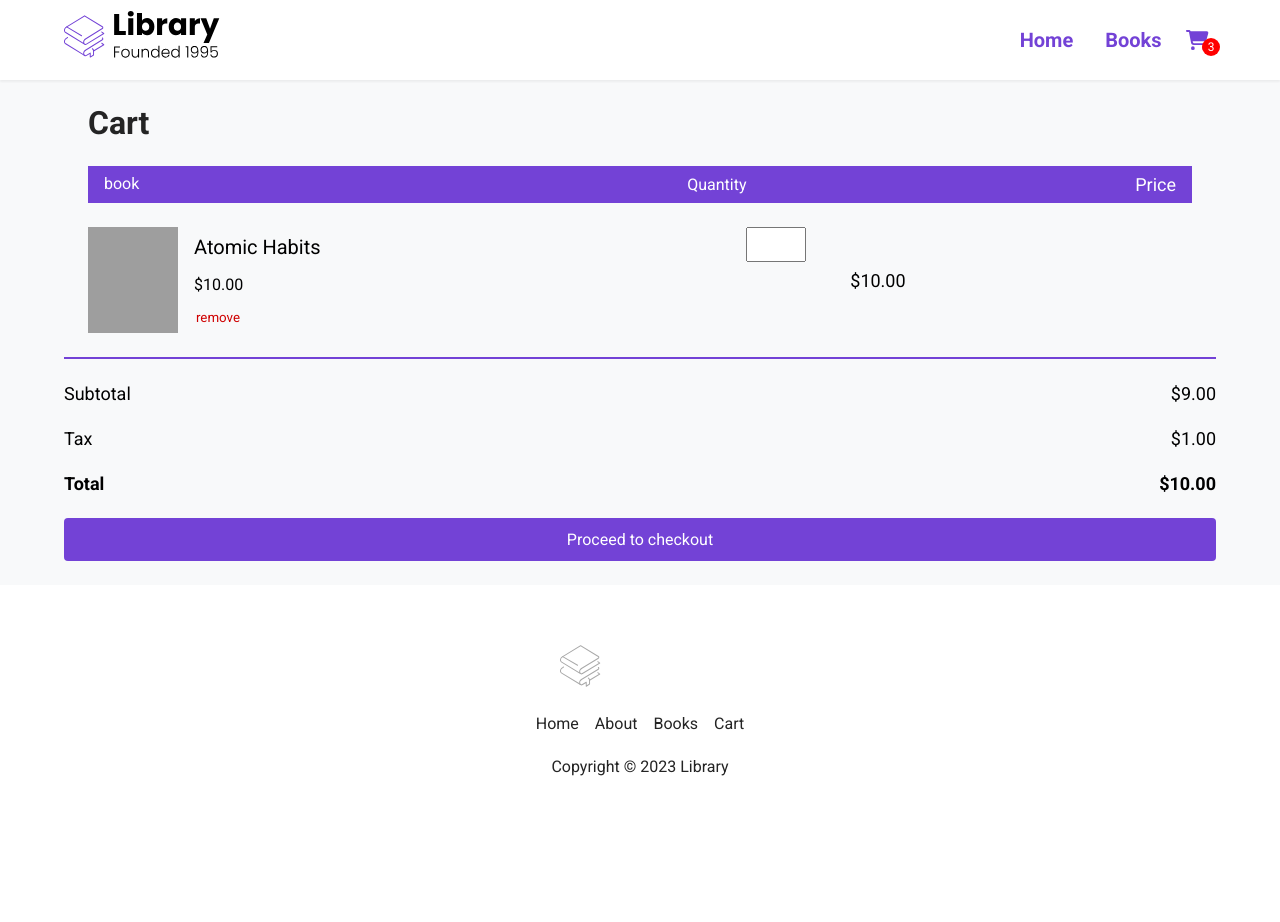
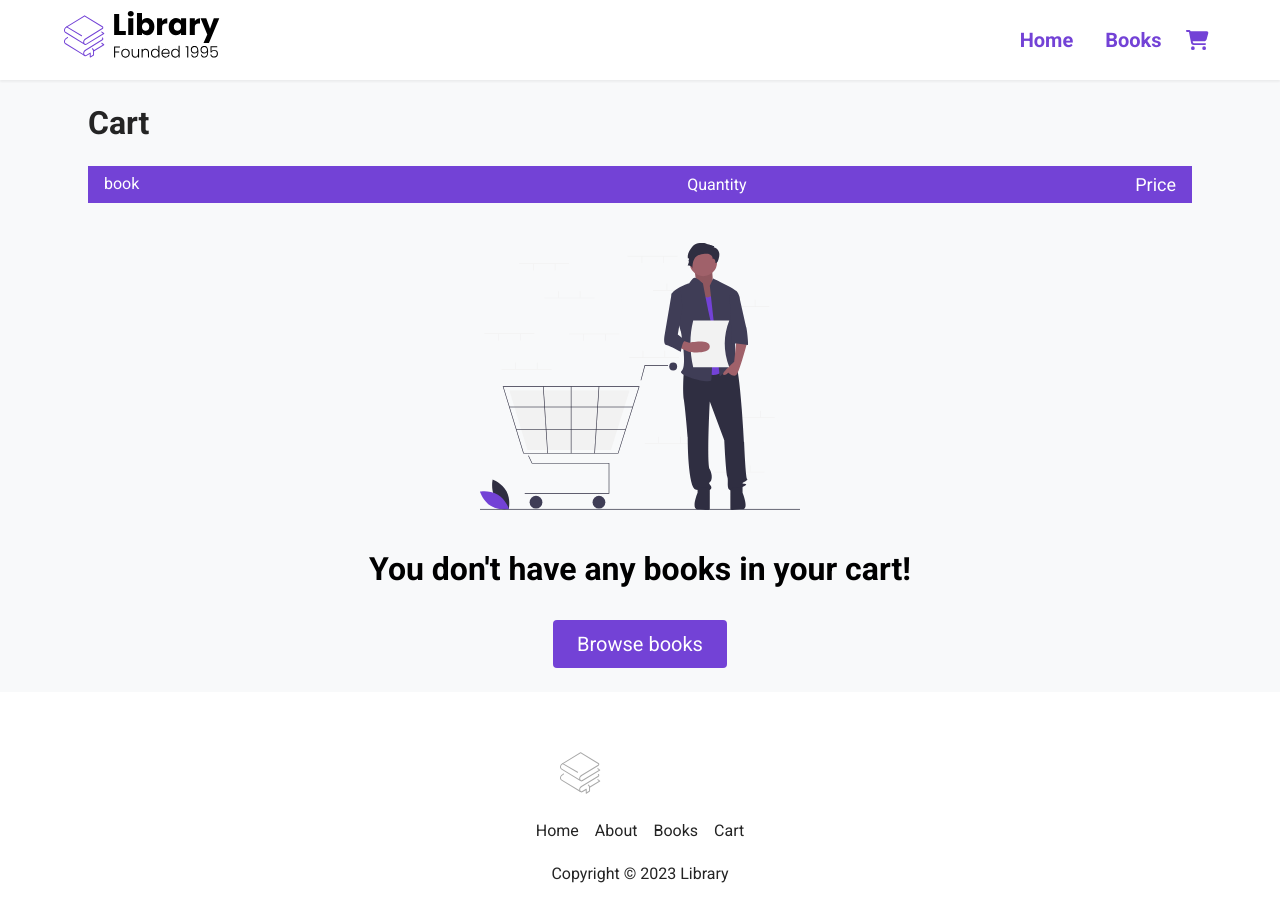
Before and after one commit to jamargillard/library-project, a React (Create React App) app: page /cart in a window 1280 px wide. Shown: the top 922 px of the page. Before the commit the page ends 832 px from the top, so only its background shows below. Built offline with nearby package versions, Linux system fonts and the light colour scheme; grey boxes are pictures that could not be loaded.

Commit message:
finsihed proj

```diff
--- a/src/App.js
+++ b/src/App.js
@@ -13,40 +13,49 @@
   const [cart, setCart] = useState([]);
 
   function addToCart(book){
-    setCart([...cart, book])
+    setCart([...cart, {...book, quantity: 1}])
   }
-//     const dupeItem = cart.find((item) => +item.id === +book.id)
-//    if(dupeItem) {
-//     setCart(
-//       cart.map((item) => {
-//     if  (item.id === dupeItem.id) {
-//       return {
-//         ...item,
-//         quantity: item.quantity + 1,
-//       };
-//     } else {
-//     return item;
-//     }
-//   })
-//     );
-// } else {
-//       setCart([...cart, { ...book, quantity: 1 }]);
-//     }
-//   }
+
+  function changeQuantity(book, quantity){
+setCart(
+  cart.map((item) =>
+   item.id === book.id
+  ? {
+      ...item,
+      quantity: +quantity,
+    }
+  : item
+
+)
+);
+  }
+
+  function removeItem(item){
+console.log("removeItem", item)
+setCart(cart.filter(book => book.id !== item.id))
+  }
+
+  function numberOfItems(){
+    let counter = 0;
+    cart.forEach(item => {
+      counter += item.quantity
+    })
+    return counter;
+  }
 
 
-//   useEffect( () => {
-//     console.log(cart);
-//   }, [cart])
+  useEffect(() => {
+    console.log(cart);
+  }, [cart])
 
   return (
     <Router>
     <div className="App">
-<Nav />
+<Nav numberOfItems={numberOfItems()} />
 <Route path='/home' exact component={Home} />
 <Route path='/Books' exact render={()=> <Books books ={books} />} />
-<Route path='/Books/:id' exact render={()=> <BookInfo books ={books} addToCart={addToCart}/>} />
-<Route path='/cart'  render={()=> <Cart books ={books} />} />
+<Route path='/Books/:id' exact render={()=> <BookInfo books ={books} addToCart={addToCart} cart={cart}/>} />
+<Route path='/cart'  render={()=> <Cart books={books} cart={cart} changeQuantity={changeQuantity} removeItem={removeItem} />} />
 
 <Footer />
     </div>
--- a/src/components/Nav.jsx
+++ b/src/components/Nav.jsx
@@ -1,7 +1,12 @@
 import { FontAwesomeIcon } from "@fortawesome/react-fontawesome";
 import LibraryLogo from '../assets/Library.svg';
 import {Link} from 'react-router-dom'
-const Nav = () => {
+
+
+
+
+
+const Nav = ( {numberOfItems}) => {
     //
 
     function openMenu () {
@@ -37,7 +42,9 @@
                         <Link to="/cart" className="nav__link">
                             <FontAwesomeIcon icon="shopping-cart" />
                         </Link>
-                        <span className="cart__length">3</span>
+                        {
+                            numberOfItems > 0 && <span className="cart__length">{numberOfItems}</span>
+                    }
                     </li>
                 </ul>
                 <div className="menu__backdrop">
@@ -45,19 +52,19 @@
                         <FontAwesomeIcon icon="times" />
                     </button>
                     <ul className="menu__links">
-                        <li className="menu__list">
+                        <li className="menu__list" onClick={closeMenu}>
                             <Link to="/home" className="menu__link">
                                 Home
                             </Link>
 
                         </li>
-                        <li className="menu__list">
+                        <li className="menu__list" onClick={closeMenu}>
                             <Link to="/Books" className="menu__link">
                                 Books
                             </Link>
 
                         </li>
-                        <li className="menu__list">
+                        <li className="menu__list" onClick={closeMenu}>
                             <Link to="/cart" className="menu__link">
                                 Cart
                             </Link>
@@ -70,4 +77,5 @@
     );
 }
 
+
 export default Nav;
--- a/src/components/footer.jsx
+++ b/src/components/footer.jsx
@@ -12,7 +12,7 @@
                 </figure>
             </Link>
             <div className="footer__list">
-                <Link to="/" className="footer__link">Home</Link>
+                <Link to="/home" className="footer__link">Home</Link>
                 <Link to="" className="footer__link no-cursor">About</Link>
                 <Link to="/books" className="footer__link">Books</Link>
                 <Link to="/cart" className="footer__link">Cart</Link>
--- a/src/components/ui/Bookie.jsx
+++ b/src/components/ui/Bookie.jsx
@@ -1,5 +1,5 @@
 import { FontAwesomeIcon } from '@fortawesome/react-fontawesome'
-import React from 'react'
+import React, { useEffect, useState, useRef } from 'react'
 import {Link} from 'react-router-dom'
 import Rating from './Rating';
 import Price from './Price';
@@ -7,11 +7,34 @@
 
 
 const Book = ( {book} ) => {
+    const [img, setImg] = useState()
+
+    const mountedRef = useRef(true)
+
+useEffect(() => {
+    const image = new Image();
+    image.src= book.url;
+    image.onload = () => {
+        setTimeout(() =>{
+            if (mountedRef.current){
+            setImg(image);
+            }
+        },350)
+    }
+    return () =>{
+        // when component unmounts
+        mountedRef.current = false;
+    }
+})
+
   return (
     <div className="book">
-    <Link to={`/books/${book.id}`}>
+
+            {img ? (
+            <>
+             <Link to={`/books/${book.id}`}>
         <figure className="book__img--wrapper">
-            <img src={book.url} alt="" className="book__img"/>
+            <img src={img.src} alt="" className="book__img" />
         </figure>
     </Link>
     <div className="book__title">
@@ -21,7 +44,19 @@
     </div>
 <Rating rating={book.rating}></Rating>
    <Price salePrice={book.salePrice} originalPrice={book.originalPrice} ></Price>
-</div>
+
+            </>
+           ) : (
+            <>
+              <div className="book__img--skeleton"></div>
+        <div className="book__title--skeleton"></div>
+        <div className="book__rating--skeleton"></div>
+        <div className="book__price--skeleton"></div>
+</>
+       )}
+
+
+    </div>
   );
 };
 
--- a/src/pages/Cart.jsx
+++ b/src/pages/Cart.jsx
@@ -1,8 +1,18 @@
+import React, { useEffect, useState } from "react";
+import EmptyCart from '../assets/empty_cart.svg'
+import { Link } from "react-router-dom/cjs/react-router-dom.min";
+const Cart = ({ cart, changeQuantity, removeItem }) => {
+    const total = () =>{
+        let price = 0;
+        cart.forEach((item) =>{
+            price += +(
+                (item.salePrice || item.originalPrice) * item.quantity
+                );
+          })
+      return price;
+        };
 
 
-import React from "react";
-
-const Cart = () => {
     return (
         <div id="books__body">
             <main id="books__main">
@@ -12,51 +22,81 @@
 <h2 className="cart__title">Cart</h2>
                         </div>
                         <div className="cart">
+
                             <div className="cart__header">
+
                                 <span className="cart__book">book</span>
                                 <span className="cart__quantity">Quantity</span>
                                 <span className="cart__total">Price</span>
 
                             </div>
                             <div className="cart__body">
+                                {
+                                    cart.map((book) => {
+                                        return(
                                             <div className="cart__item">
                                             <div className="cart__book">
-                                        <img src="https://covers.openlibrary.org/b/id/10958382-L.jpg" alt="" className="cart__book--img" />
+                                                <img src={book.url} alt="" className="cart__book--img" />
                                             <div className="cart__book--info">
                                                 <span className="cart__book--title">
-                                            Atomic Habits
+                                                {book.title}
                                                     </span>
                                                     <span className="cart__book--price">
-                                                $10.00
+                                                    ${(book.salePrice || book.originalPrice).toFixed(2)}
                                                     </span>
-                                            <button className="cart__book--remove">remove</button>
+                                                    <button className="cart__book--remove" onClick={() => removeItem(book)}>remove</button>
                                                     </div>
                                                 </div>
                                                 <div className="cart__Quantity">
-                                            <input type="number" min={0} max={99} className="cart__input"/>
+                                                    <input
+                                                    type="number"
+                                                    min={0}
+                                                    max={99}
+                                                    className="cart__input"
+                                                    value={book.quantity}
+                                                    onChange={(event) => changeQuantity(book, event.target.value) }/>
                                                 </div>
                                                 <div className="cart__total">
-                                            $10.00
+                                                    ${((book.salePrice || book.originalPrice) * book.quantity).toFixed(2)}
                                                 </div>
                                         </div>
+                                        )
+                                    })
+                                }
+
                             </div>
+                            {cart.length === 0 && (
+
+                            <div className="cart__empty">
+                                <img src={EmptyCart} alt="" className="cart__empty--img" />
+                          <h2>You don't have any books in your cart! </h2>
+                         <Link  to='/books'>
+                          <button className="btn">Browse books</button>
+                          </Link>
+
                            </div>
+                           )}
+                        </div>
+
+                       {cart.length > 0 && (<div className="total">
                         <div className="total__item total__sub-total">
                             <span>Subtotal</span>
-                            <span>$9.00</span>
+                            <span>${(total()* 0.9).toFixed(2)}</span>
                         </div>
                         <div className="total__item total__tax">
                             <span>Tax</span>
-                            <span>$1.00</span>
+                            <span>${(total()*0.1).toFixed(2)}</span>
                         </div>
                         <div className="total__item total__price">
                             <span>Total</span>
-                            <span>$10.00</span>
+                            <span>${total().toFixed(2)}</span>
                         </div>
                         <button className="btn btn__checkout no-cursor"
                            onClick={() => alert("Haven't got around to doing this yet :(")}>
                             Proceed to checkout
                         </button>
+                    </div>
+                    )}
                     </div>
                 </div>
             </main>
```
Lines whose indentation alone changed are shown as unchanged.
